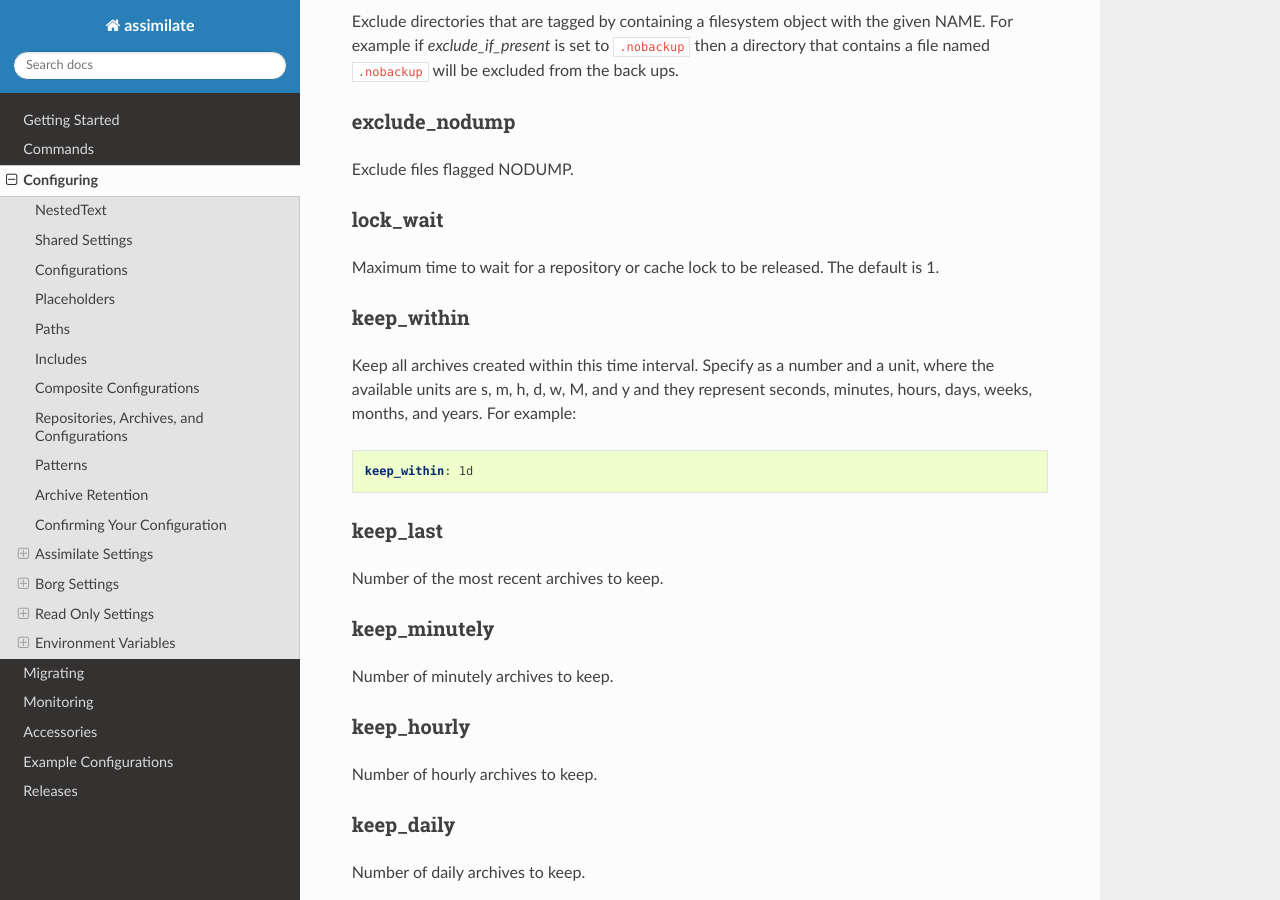
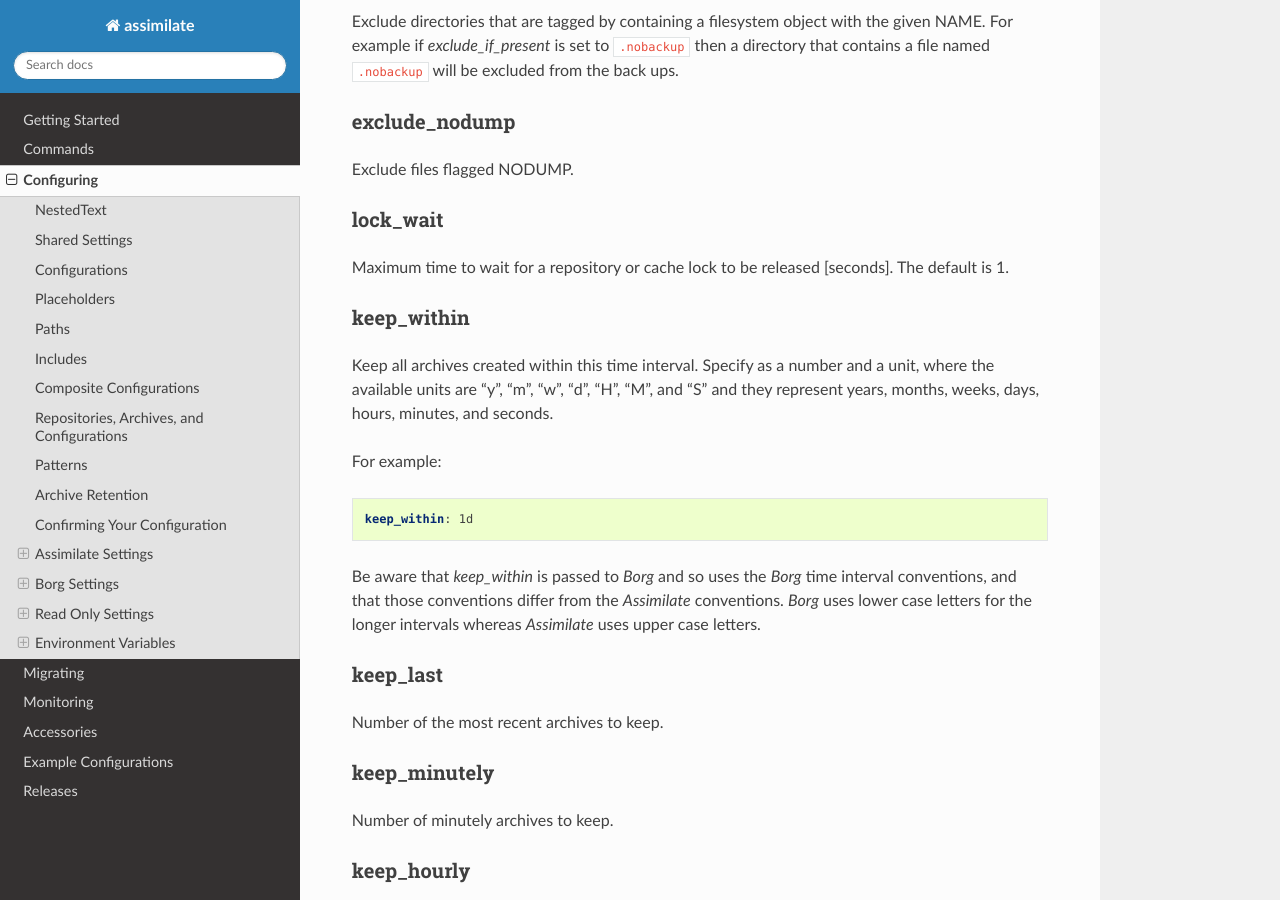
Before and after one commit to KenKundert/assimilate, a Sphinx documentation site: the page built from doc/configuring.rst, in a window 1280 px wide and 900 px high, scrolled down 25767 px. Built offline with Sphinx 7.4.7 and the Read the Docs theme 3.1.0, drawn with Linux system fonts in a browser that asks for light colours.

Commit message:
bug fix
fix bug with path processing on list command
fix break-lock command
correct documentation on keep-within borg option

```diff
--- a/doc/configuring.rst
+++ b/doc/configuring.rst
@@ -1582,8 +1582,8 @@ Exclude files flagged NODUMP.
 lock_wait
 ~~~~~~~~~
 
-Maximum time to wait for a repository or cache lock to be released.  The default
-is 1.
+Maximum time to wait for a repository or cache lock to be released [seconds].
+The default is 1.
 
 
 .. _keep_within:
@@ -1592,12 +1592,21 @@ keep_within
 ~~~~~~~~~~~
 
 Keep all archives created within this time interval.  Specify as a number and
-a unit, where the available units are s, m, h, d, w, M, and y and they
-represent seconds, minutes, hours, days, weeks, months, and years.  For example:
+a unit, where the available units are "y", "m", "w", "d", "H", "M", and "S"
+and they represent years, months, weeks, days, hours, minutes, and seconds.
+
+For example:
+
 
 .. code-block:: nestedtext
 
     keep_within: 1d
+
+Be aware that *keep_within* is passed to *Borg* and so uses the *Borg* time
+interval conventions, and that those conventions differ from the *Assimilate*
+conventions.  *Borg* uses lower case letters for the longer intervals whereas
+*Assimilate* uses upper case letters.
+
 
 .. _keep_last:
 
```
Also changed, not shown: 2 other files.
